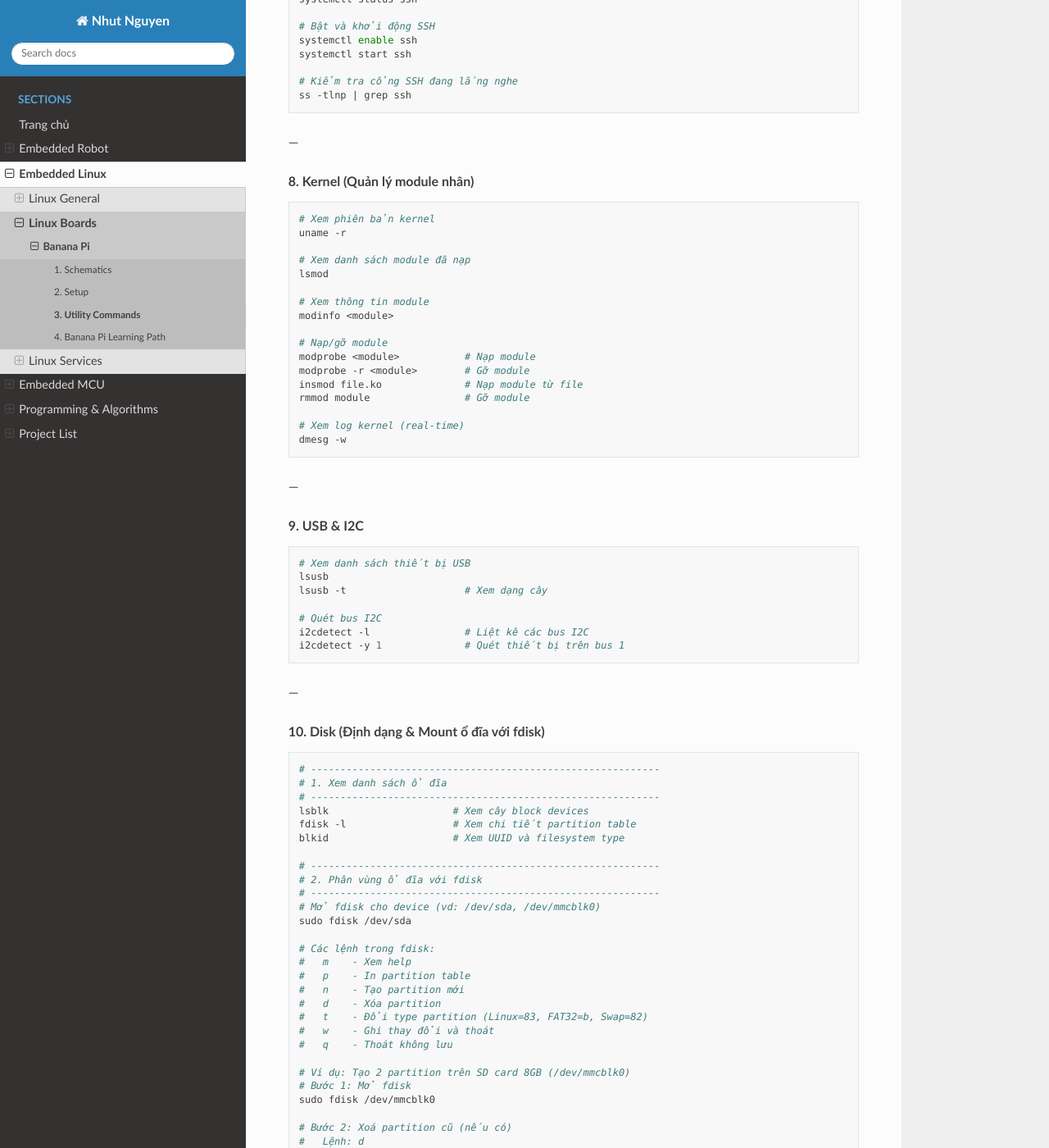
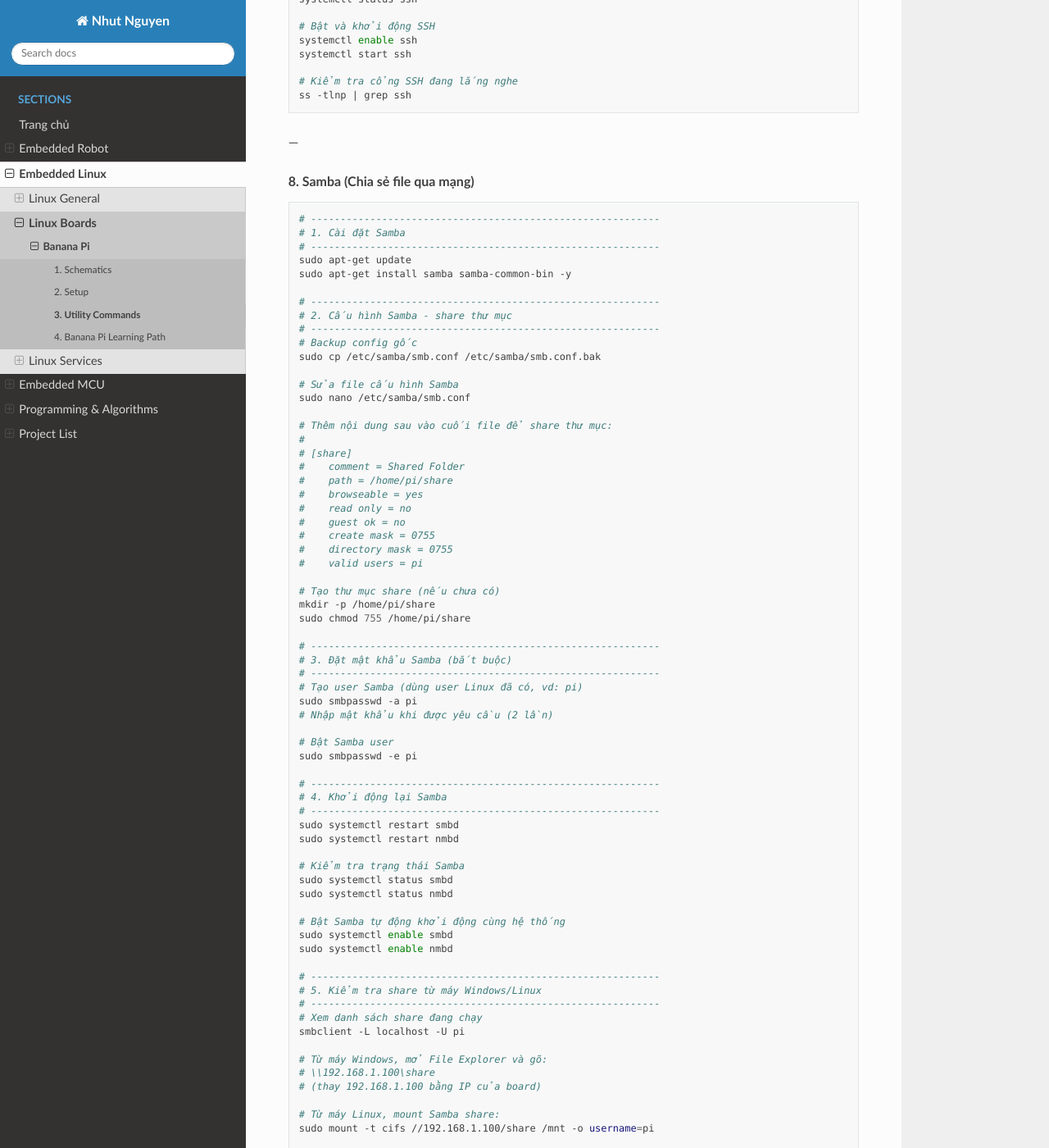
Before and after one commit to minhnhut-n/nhutnguyen, a Sphinx documentation site: the page built from docs/source/embedded_linux/board/banana_pi/utility-cmd.rst, in a window 1280 px wide and 1400 px high, scrolled down 2438 px. Shown: the whole window at 82% size. Built offline with Sphinx 7.4.7 and the Read the Docs theme 3.1.0, drawn with Linux system fonts in a browser that asks for light colours; some of the changed text lies outside the part shown.

Commit message:
add useful command samba setup

```diff
--- a/docs/source/embedded_linux/board/banana_pi/utility-cmd.rst
+++ b/docs/source/embedded_linux/board/banana_pi/utility-cmd.rst
@@ -139,7 +139,84 @@ Tổng hợp các câu lệnh hữu ích cho hệ thống Linux nhúng (Embedded
 
 ---
 
-.. rubric:: 8. Kernel (Quản lý module nhân)
+.. rubric:: 8. Samba (Chia sẻ file qua mạng)
+
+.. code-block:: bash
+
+   # -----------------------------------------------------------
+   # 1. Cài đặt Samba
+   # -----------------------------------------------------------
+   sudo apt-get update
+   sudo apt-get install samba samba-common-bin -y
+
+   # -----------------------------------------------------------
+   # 2. Cấu hình Samba - share thư mục
+   # -----------------------------------------------------------
+   # Backup config gốc
+   sudo cp /etc/samba/smb.conf /etc/samba/smb.conf.bak
+
+   # Sửa file cấu hình Samba
+   sudo nano /etc/samba/smb.conf
+
+   # Thêm nội dung sau vào cuối file để share thư mục:
+   #
+   # [share]
+   #    comment = Shared Folder
+   #    path = /home/pi/share
+   #    browseable = yes
+   #    read only = no
+   #    guest ok = no
+   #    create mask = 0755
+   #    directory mask = 0755
+   #    valid users = pi
+
+   # Tạo thư mục share (nếu chưa có)
+   mkdir -p /home/pi/share
+   sudo chmod 755 /home/pi/share
+
+   # -----------------------------------------------------------
+   # 3. Đặt mật khẩu Samba (bắt buộc)
+   # -----------------------------------------------------------
+   # Tạo user Samba (dùng user Linux đã có, vd: pi)
+   sudo smbpasswd -a pi
+   # Nhập mật khẩu khi được yêu cầu (2 lần)
+
+   # Bật Samba user
+   sudo smbpasswd -e pi
+
+   # -----------------------------------------------------------
+   # 4. Khởi động lại Samba
+   # -----------------------------------------------------------
+   sudo systemctl restart smbd
+   sudo systemctl restart nmbd
+
+   # Kiểm tra trạng thái Samba
+   sudo systemctl status smbd
+   sudo systemctl status nmbd
+
+   # Bật Samba tự động khởi động cùng hệ thống
+   sudo systemctl enable smbd
+   sudo systemctl enable nmbd
+
+   # -----------------------------------------------------------
+   # 5. Kiểm tra share từ máy Windows/Linux
+   # -----------------------------------------------------------
+   # Xem danh sách share đang chạy
+   smbclient -L localhost -U pi
+
+   # Từ máy Windows, mở File Explorer và gõ:
+   # \\192.168.1.100\share
+   # (thay 192.168.1.100 bằng IP của board)
+
+   # Từ máy Linux, mount Samba share:
+   sudo mount -t cifs //192.168.1.100/share /mnt -o username=pi
+
+   # Xem log Samba nếu gặp lỗi
+   sudo journalctl -u smbd -b
+
+---
+
+.. rubric:: 9. Kernel (Quản lý module nhân)
 
 .. code-block:: bash
 
@@ -163,7 +240,7 @@ Tổng hợp các câu lệnh hữu ích cho hệ thống Linux nhúng (Embedded
 
 ---
 
-.. rubric:: 9. USB & I2C
+.. rubric:: 10. USB & I2C
 
 .. code-block:: bash
 
@@ -177,7 +254,7 @@ Tổng hợp các câu lệnh hữu ích cho hệ thống Linux nhúng (Embedded
 
 ---
 
-.. rubric:: 10. Disk (Định dạng & Mount ổ đĩa với fdisk)
+.. rubric:: 11. Disk (Định dạng & Mount ổ đĩa với fdisk)
 
 .. code-block:: bash
 
```
Also changed, not shown: other parts of docs/source/embedded_linux/board/banana_pi/utility-cmd.rst (+1 -1 lines).
